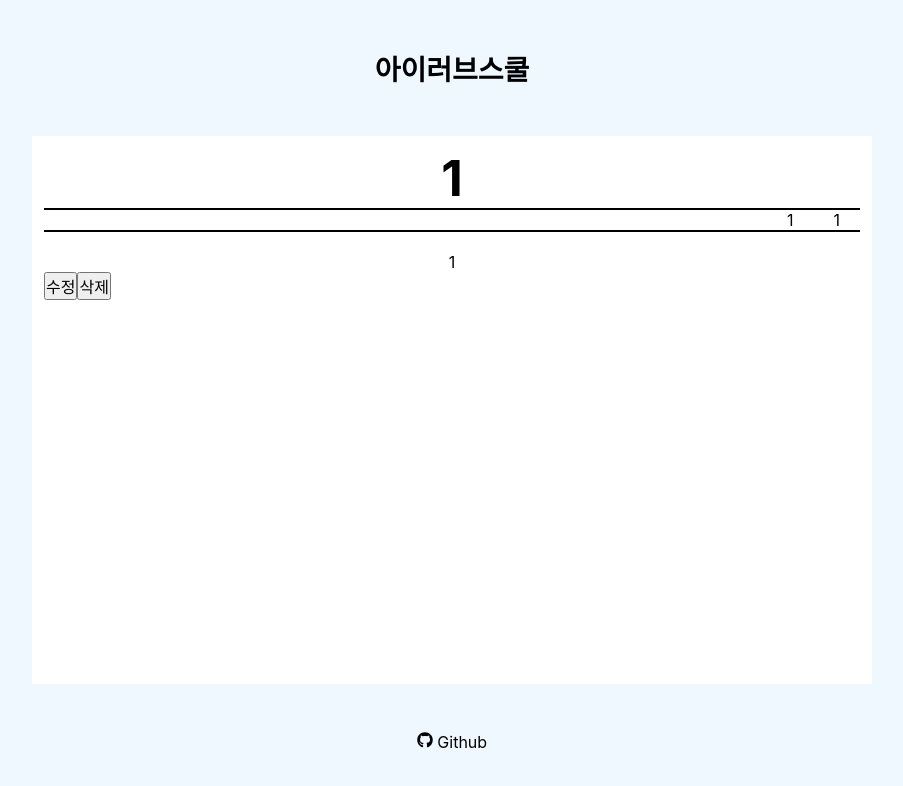
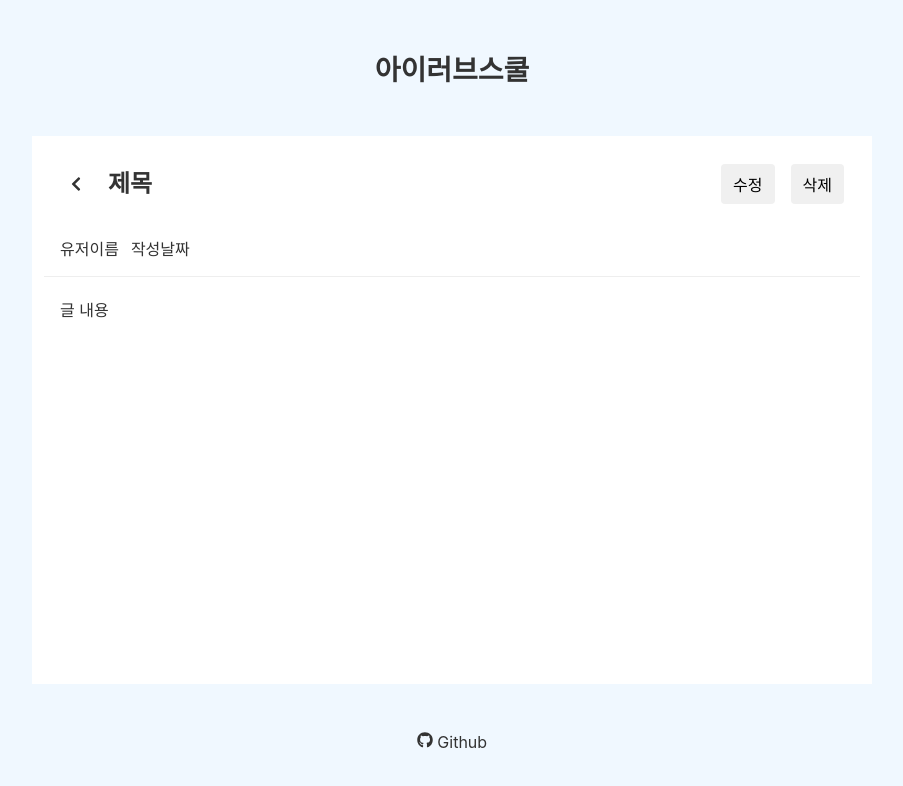
Before and after one commit to boostcamp-2020/relay_12, a React (Create React App) app in the folder 2week_front/: page /posts/1 in a window 1280 px wide. Shown: the top 786 px of the page, without its empty margins (188-1091 px from the left). Built offline with nearby package versions, Linux system fonts and the light colour scheme; no server answers.

Commit message:
feat: 작성글 상세보기 기능구현, css작성

```diff
--- a/2week_front/src/App.css
+++ b/2week_front/src/App.css
@@ -14,6 +14,7 @@ body {
   min-height: 100%;
   width: 100%;
   height: 100%;
+  color: #333;
 }
 
 /* 링크에 색상 및 밑줄 없애기 */
--- a/2week_front/src/App.js
+++ b/2week_front/src/App.js
@@ -17,14 +17,9 @@ function App() {
         {/* 메인  */}
         <main className="app-main">
           <Switch>
-            <Route exact path="/">
-              {/* 게시글 목록 리스트 컴포넌트 위치 */}
-              <MainPage />
-            </Route>
-            <Route path="/posts/:postId">
-              {BoardView}
-            </Route>
-            <Route path="/write">{<CreatePage />}</Route>
+            <Route exact path="/" component={MainPage} />
+            <Route path="/posts/:postId" component={BoardView} />
+            <Route path="/write" component={CreatePage} />
           </Switch>
         </main>
 
--- a/2week_front/src/components/BoardView/Board.js
+++ b/2week_front/src/components/BoardView/Board.js
@@ -1,41 +1,49 @@
 import React from 'react';
-import { deletePost } from "../../lib/api";
-import { withRouter } from "react-router-dom";
+import { deletePost } from '../../lib/api';
+import { withRouter } from 'react-router-dom';
 import './style.css';
+import { FaChevronLeft } from 'react-icons/fa';
 
-const Board = (props) => {
-
+const Board = ({ title, username, createdAt, body, key, history }) => {
   const handleUpdate = () => {
     // 상세 정보 수정 페이지로 이동
     console.log('수정');
-    }
+  };
 
   const handleRemove = async (e) => {
     e.preventDefault();
     try {
-            await deletePost(props.key);
-        } catch(err) {
+      await deletePost(key);
+    } catch (err) {
       console.error(err.message);
     }
-    }
+  };
 
   return (
     <>
       <div className="BoardView">
+        <div className="board-header">
           <div className="title">
-                <h2>{props.title}</h2>
+            <span onClick={history.goBack}>
+              <FaChevronLeft />
+            </span>
+            <h2>{title}</h2>
+          </div>
+
+          <div className="btn-container">
+            <button onClick={handleUpdate}>수정</button>
+            <button onClick={handleRemove}>삭제</button>
+          </div>
         </div>
         <div className="info">
-                <span>{props.username}</span>
-                <span>{props.createdAt}</span>
+          <span>{username}</span>
+          <span>{createdAt}</span>
         </div>
 
         <div className="board">
-                <p>{props.body}</p>
+          <p>{body}</p>
         </div>
       </div>
-        <button onClick={handleUpdate}>수정</button>
-        <button onClick={handleRemove}>삭제</button>
     </>
   );
 };
--- a/2week_front/src/components/BoardView/style.css
+++ b/2week_front/src/components/BoardView/style.css
@@ -1,28 +1,72 @@
 h2 {
-    font-size: 50px;
+  font-size: 50px;
 }
 
 span {
-    padding: 0 20px;
+  padding: 0 20px;
 }
 
 .BoardView {
-    display:flex;
-    flex-direction: column;
-    margin: 0 auto;
-    text-align: center;
+  display: flex;
+  flex-direction: column;
+  margin: 0 auto;
+  text-align: left;
 }
 
-.title {
-    border-bottom: 2px solid black;
+.BoardView .board-header {
+  display: flex;
+  justify-content: space-between;
+  padding: 1rem;
 }
 
-.info {
-    border-bottom: 2px solid black;
-    text-align: right;
+.BoardView .board-header span {
+  padding: 0.5rem;
+  cursor: pointer;
+  display: inline-flex;
+  justify-content: center;
+  align-items: center;
+  border-radius: 4px;
+}
+
+.BoardView .board-header span:hover {
+  background-color: #eee;
+}
+
+.BoardView .board-header h2 {
+  display: inline-block;
+  margin-left: 1rem;
+  font-size: 1.5rem;
+}
+
+.BoardView .board-header .btn-container button {
+  margin-left: 1rem;
+  padding: 0.5rem 0.75rem;
+  outline: 0;
+  border: 0;
+  cursor: pointer;
+  background-color: #f0f0f0;
+  border-radius: 4px;
+}
+
+.BoardView .board-header .btn-container button:hover {
+  background-color: #ddd;
+}
+
+.BoardView .info {
+  padding: 1rem;
+  border-bottom: 1px solid #eee;
+}
+
+.BoardView .info span {
+  padding: 0;
+  padding-right: 0.75rem;
 }
 
 .board {
-    max-width: 840px;
-    padding-top: 20px;
+  padding: 1rem;
+  padding-top: 1.25rem;
 }
+
+.board p {
+  width: 100%;
+}
--- a/2week_front/src/components/Header/style.css
+++ b/2week_front/src/components/Header/style.css
@@ -4,3 +4,7 @@ header.header {
   text-align: center;
   font-size: 1.75rem;
 }
+
+header.header a {
+  display: inline-block;
+}
--- a/2week_front/src/components/Post/PostItem.js
+++ b/2week_front/src/components/Post/PostItem.js
@@ -1,7 +1,6 @@
-import React from "react";
+import React from 'react';
 import './style.css';
-const PostItem = ({ post  }) => {
-
+const PostItem = ({ post }) => {
   return (
     <>
       <li className="list_item">{post.postId}</li>
--- a/2week_front/src/components/Post/Posts.js
+++ b/2week_front/src/components/Post/Posts.js
@@ -1,5 +1,5 @@
-import React from "react";
-import PostItem from './PostItem'
+import React from 'react';
+import PostItem from './PostItem';
 import { Link } from 'react-router-dom';
 import './style.css';
 const Posts = ({ posts, loading }) => {
@@ -7,14 +7,15 @@ const Posts = ({ posts, loading }) => {
     return <h2>Loading...</h2>;
   }
   return (
- <>
-      {posts.map((post) => (
-        <Link to={'/posts/'+post.postId}>
-        <ul className="post_list">
-          <PostItem post={post}/>
-          </ul></Link>
+    <>
+      {posts.map((post, idx) => (
+        <Link to={'/posts/' + post.postId}>
+          <ul className="post_list">
+            <PostItem post={post} />
+          </ul>
+        </Link>
       ))}
-      </>
+    </>
   );
 };
 
--- a/2week_front/src/pages/BoardView.js
+++ b/2week_front/src/pages/BoardView.js
@@ -1,35 +1,40 @@
-import React, { Component } from 'react';
+import React, { useState, useEffect } from 'react';
 import Board from '../components/BoardView/Board';
+import { getPostById } from '../lib/api';
 
-const boardView = [
-    {
-    'postId' : '1',
-    'title' : '1',
-    'body' : '1',
-    'username' : '1',
-    'createdAt' : '1',
-    'isChat' : '1',
-    },
-]
+const b = {
+  postId: '1',
+  title: '제목',
+  body: '글 내용',
+  username: '유저이름',
+  createdAt: '작성날짜',
+  isChat: '잡담여부',
+};
 
-const BoardView = () =>  {
-        return (
-            <div>
-                { boardView.map( b => {
-                    return (
-                        <Board
-                            key={b.postId}
-                            postId = {b.postId}
-                            title = {b.title}
-                            body = {b.body}
-                            username = {b.username}
-                            createdAt = {b.createdAt}
-                            isChat = {b.isChat}
-                        />
-                    )
-                })}
-            </div>
-        )
-}
+const BoardView = ({ match }) => {
+  const [post, setPost] = useState(null);
+
+  useEffect(() => {
+    const fetchPost = () => {
+      getPostById(match.params.postId)
+        .then((res) => setPost(res.data))
+        .catch((err) => console.error(err));
+    };
+    fetchPost();
+  }, []);
+
+  return (
+    <Board
+      // 테스트용 b 객체 이용
+      key={b.postId}
+      postId={b.postId}
+      title={b.title}
+      body={b.body}
+      username={b.username}
+      createdAt={b.createdAt}
+      isChat={b.isChat}
+    />
+  );
+};
 
 export default BoardView;
```
Lines whose indentation alone changed are shown as unchanged.
